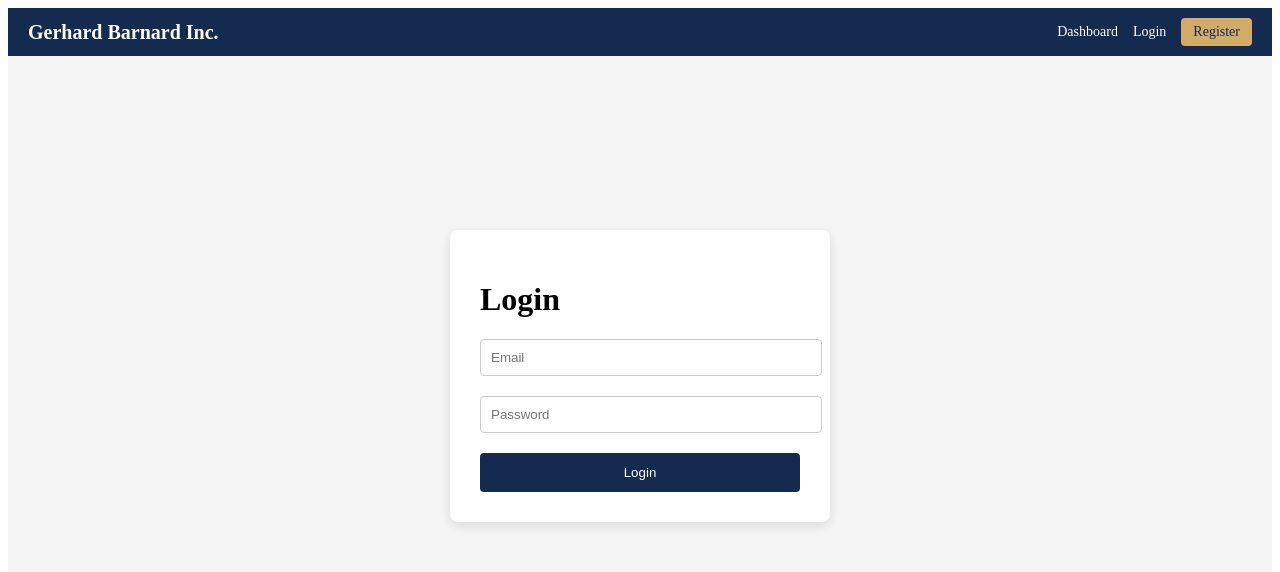
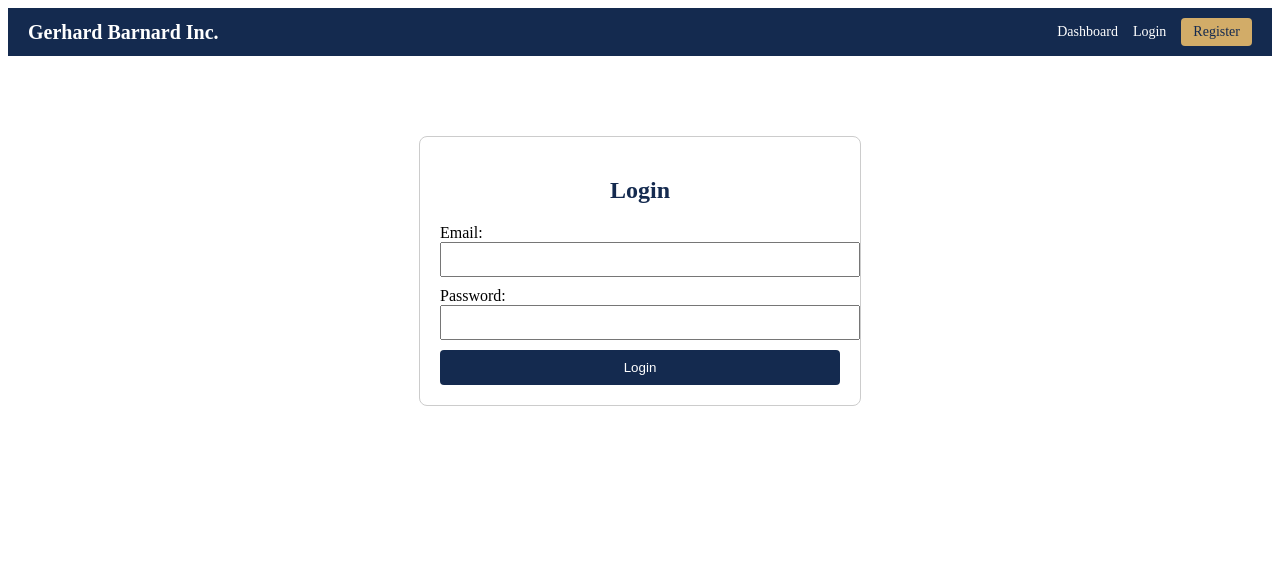
Before and after one commit to Mars88-dev/case-tracking-backend, a React (Create React App) app in the folder client/: page /login in a window 1280 px wide. Shown: the top 572 px of the page. Built offline with nearby package versions, Linux system fonts and the light colour scheme.

Commit message:
new updates4

```diff
--- a/client/src/App.js
+++ b/client/src/App.js
@@ -1,5 +1,5 @@
 // src/App.js
-import React, { useEffect, useState } from "react";
+import React from "react";
 import { BrowserRouter, Routes, Route, Navigate } from "react-router-dom";
 import Navbar from "./components/Navbar";
 import Dashboard from "./components/Dashboard";
@@ -8,60 +8,27 @@ import CaseDetail from "./components/CaseDetail";
 import WeeklyReport from "./components/WeeklyReport";
 import Login from "./pages/Login";
 import Register from "./pages/Register";
-import axios from "axios";
-
-const BASE_URL = "https://case-tracking-backend.onrender.com";
 
 function App() {
-  const [user, setUser] = useState(null);
   const token = localStorage.getItem("token");
-
-  useEffect(() => {
-    const fetchUser = async () => {
-      if (!token) return;
-      try {
-        const res = await axios.get(`${BASE_URL}/api/users/me`, {
-          headers: { Authorization: `Bearer ${token}` },
-        });
-        setUser(res.data);
-      } catch (err) {
-        console.error("Session expired or invalid token:", err);
-        localStorage.removeItem("token");
-        setUser(null);
-      }
-    };
-
-    fetchUser();
-  }, [token]);
 
   return (
     <BrowserRouter>
       <Navbar />
       <Routes>
-        {/* Public Routes */}
         <Route path="/login" element={<Login />} />
         <Route path="/register" element={<Register />} />
-
-        {/* Protected Routes */}
-        <Route
-          path="/"
-          element={user ? <Dashboard /> : <Navigate to="/login" replace />}
-        />
-        <Route
-          path="/mytransactions"
-          element={user ? <MyTransactions /> : <Navigate to="/login" replace />}
-        />
-        <Route
-          path="/case/:id"
-          element={user ? <CaseDetail /> : <Navigate to="/login" replace />}
-        />
-        <Route
-          path="/report/:id"
-          element={user ? <WeeklyReport /> : <Navigate to="/login" replace />}
-        />
-
-        {/* Fallback */}
-        <Route path="*" element={<Navigate to="/login" replace />} />
+        {token ? (
+          <>
+            <Route path="/" element={<Dashboard />} />
+            <Route path="/mytransactions" element={<MyTransactions />} />
+            <Route path="/case/:id" element={<CaseDetail />} />
+            <Route path="/report/:id" element={<WeeklyReport />} />
+            <Route path="*" element={<Navigate to="/" />} />
+          </>
+        ) : (
+          <Route path="*" element={<Navigate to="/login" />} />
+        )}
       </Routes>
     </BrowserRouter>
   );
--- a/client/src/pages/Login.js
+++ b/client/src/pages/Login.js
@@ -1,61 +1,71 @@
+// src/pages/Login.js
 import React, { useState } from "react";
 import axios from "axios";
 import { useNavigate } from "react-router-dom";
 
+const BASE_URL = "https://case-tracking-backend.onrender.com";
+
 export default function Login() {
-  const [email, setEmail] = useState("");
-  const [password, setPassword] = useState("");
+  const [form, setForm] = useState({ email: "", password: "" });
+  const [error, setError] = useState("");
   const navigate = useNavigate();
 
-  const handleSubmit = async e => {
+  const handleChange = (e) => {
+    setForm({ ...form, [e.target.name]: e.target.value });
+  };
+
+  const handleLogin = async (e) => {
     e.preventDefault();
     try {
-      const res = await axios.post("https://case-tracking-backend.onrender.com/api/auth/login", { email, password });
+      const res = await axios.post(`${BASE_URL}/api/users/login`, form);
       localStorage.setItem("token", res.data.token);
-      navigate("/");
+      navigate("/"); // Go to Dashboard after successful login
     } catch (err) {
-      alert(err.response?.data?.message || "Login failed");
+      setError("Invalid credentials");
     }
   };
 
   return (
-    <div style={styles.page}>
-      <form onSubmit={handleSubmit} style={styles.form}>
-        <h1>Login</h1>
-        <input
-          placeholder="Email"
-          value={email}
-          onChange={e => setEmail(e.target.value)}
-          style={styles.input}
-        />
-        <input
-          type="password"
-          placeholder="Password"
-          value={password}
-          onChange={e => setPassword(e.target.value)}
-          style={styles.input}
-        />
-        <button type="submit" style={styles.button}>Login</button>
+    <div style={{ maxWidth: 400, margin: "80px auto", padding: 20, border: "1px solid #ccc", borderRadius: 8 }}>
+      <h2 style={{ textAlign: "center", color: "#142a4f" }}>Login</h2>
+      {error && <p style={{ color: "red" }}>{error}</p>}
+      <form onSubmit={handleLogin}>
+        <div style={{ marginBottom: 10 }}>
+          <label>Email:</label>
+          <input
+            type="email"
+            name="email"
+            value={form.email}
+            onChange={handleChange}
+            required
+            style={{ width: "100%", padding: 8 }}
+          />
+        </div>
+        <div style={{ marginBottom: 10 }}>
+          <label>Password:</label>
+          <input
+            type="password"
+            name="password"
+            value={form.password}
+            onChange={handleChange}
+            required
+            style={{ width: "100%", padding: 8 }}
+          />
+        </div>
+        <button
+          type="submit"
+          style={{
+            width: "100%",
+            padding: 10,
+            backgroundColor: "#142a4f",
+            color: "white",
+            border: "none",
+            borderRadius: 4
+          }}
+        >
+          Login
+        </button>
       </form>
     </div>
   );
 }
-
-const styles = {
-  page: {
-    display: "flex", justifyContent: "center", alignItems: "center",
-    minHeight: "80vh", background: "#f5f5f5"
-  },
-  form: {
-    background: "#fff", padding: 30, borderRadius: 8,
-    boxShadow: "0 4px 12px rgba(0,0,0,0.1)", width: 320
-  },
-  input: {
-    width: "100%", padding: "10px", marginBottom: 20,
-    borderRadius: 4, border: "1px solid #ccc"
-  },
-  button: {
-    width: "100%", padding: "12px", background: "#142a4f",
-    color: "#fff", border: "none", borderRadius: 4, cursor: "pointer"
-  }
-};
```
